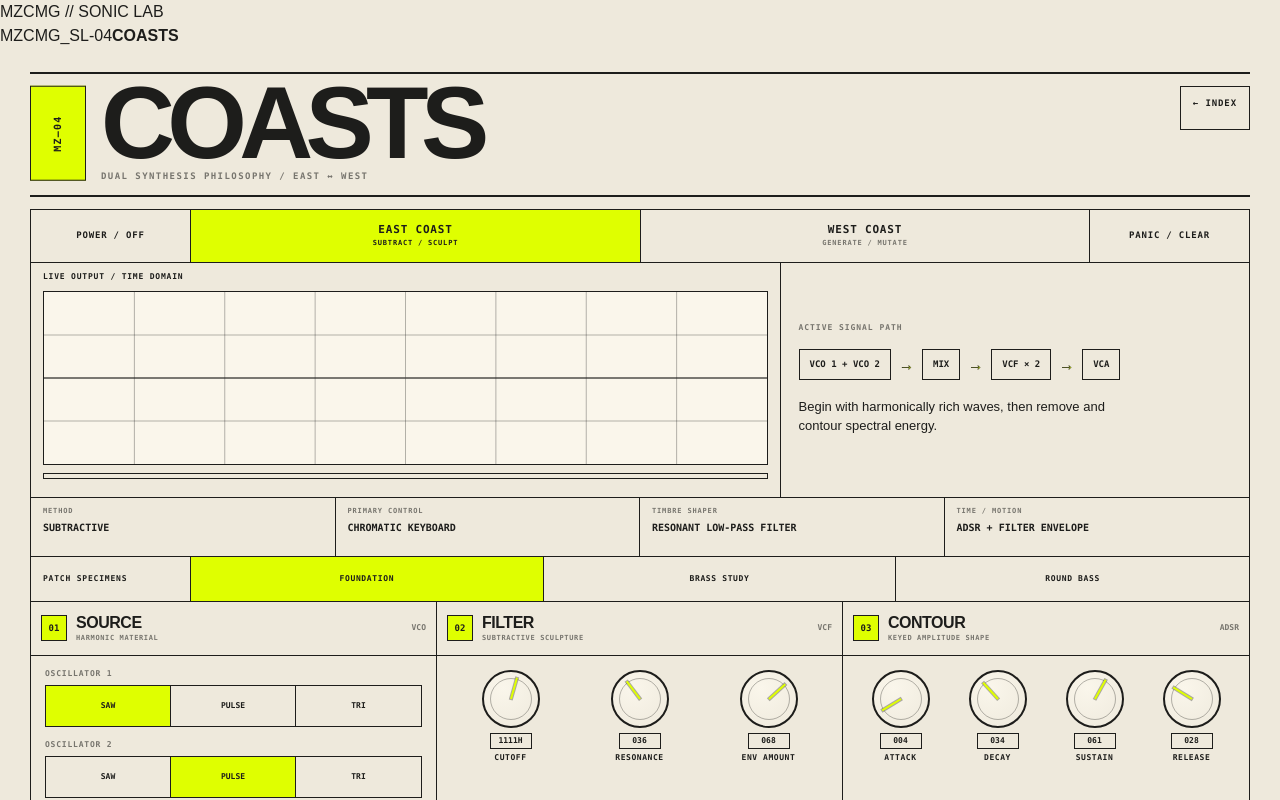
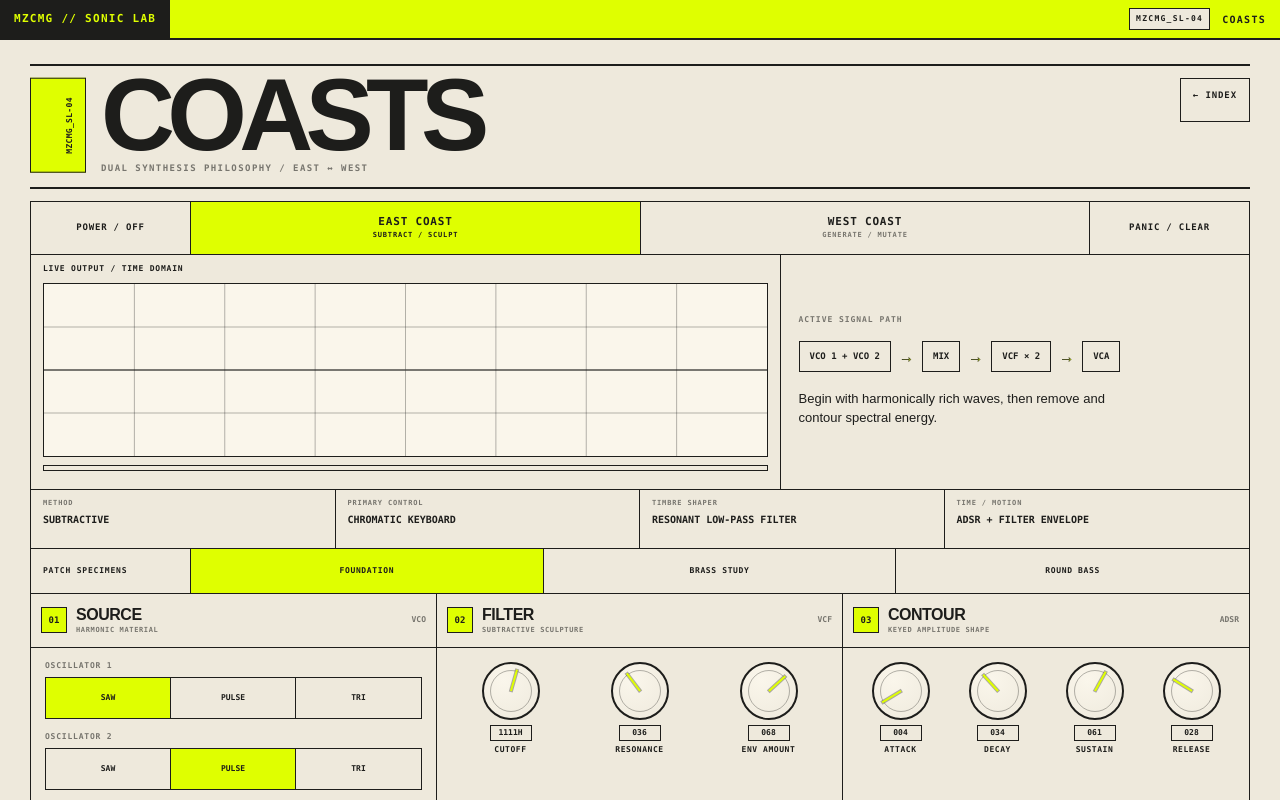
Before and after one commit to matchzimmerman/mz-audio-tools, a Next.js app: page /coasts in a window 1280 px wide. Shown: the top 800 px of the page. Built offline with nearby package versions, Linux system fonts and the light colour scheme.

Commit message:
add sticky Sonic Lab branding and unit labels

```diff
--- a/app/globals.css
+++ b/app/globals.css
@@ -24,6 +24,114 @@ button { border-radius: 0; cursor: pointer; }
 button:disabled { cursor: not-allowed; opacity: 0.36; }
 button:focus-visible, input:focus-visible, select:focus-visible { outline: 3px solid var(--acid); outline-offset: 2px; }
 
+/* Persistent capture header: compact enough not to steal workspace,
+   loud enough that every screen recording identifies the tool. */
+.sonic-lab-global-header {
+  position: sticky;
+  top: 0;
+  z-index: 9999;
+  min-height: 38px;
+  display: flex;
+  align-items: stretch;
+  justify-content: space-between;
+  gap: 12px;
+  border-bottom: 2px solid var(--ink);
+  background: var(--acid);
+  color: var(--ink);
+  font-family: var(--mono);
+  letter-spacing: .08em;
+}
+.sonic-lab-brand {
+  display: flex;
+  align-items: center;
+  padding: 9px 14px;
+  background: var(--ink);
+  color: var(--acid);
+  text-decoration: none;
+  font-size: 11px;
+  font-weight: 950;
+  white-space: nowrap;
+}
+.sonic-lab-current {
+  min-width: 0;
+  display: flex;
+  align-items: center;
+  justify-content: flex-end;
+  gap: 12px;
+  padding: 8px 14px;
+  font-size: 10px;
+  white-space: nowrap;
+  overflow: hidden;
+}
+.sonic-lab-current strong {
+  overflow: hidden;
+  text-overflow: ellipsis;
+}
+.sonic-lab-id {
+  border: 1px solid var(--ink);
+  background: var(--paper);
+  padding: 4px 6px;
+  font-size: 8px;
+  font-weight: 900;
+}
+
+/* Visually migrate legacy unit plates without rewriting every instrument's
+   large self-contained component. The persistent header above carries the
+   same canonical unit ID while scrolling. */
+.magpie .plate,
+.serial-app .plate,
+.erd .erd-plate,
+.coasts .co-plate,
+.fc-app .fc-plate,
+.ef-app .ef-plate {
+  font-size: 0 !important;
+}
+.magpie .plate::after { content: "MZCMG_SL-01"; }
+.serial-app .plate::after { content: "MZCMG_SL-02"; }
+.erd .erd-plate::after { content: "MZCMG_SL-03"; }
+.coasts .co-plate::after { content: "MZCMG_SL-04"; }
+.fc-app .fc-plate::after { content: "MZCMG_SL-07"; }
+.ef-app .ef-plate::after { content: "MZCMG_SL-08"; }
+.magpie .plate::after,
+.serial-app .plate::after,
+.erd .erd-plate::after,
+.coasts .co-plate::after,
+.fc-app .fc-plate::after,
+.ef-app .ef-plate::after {
+  font: 900 8px/1 var(--mono);
+  letter-spacing: .04em;
+}
+.ef-app .ef-brand {
+  font-size: 0 !important;
+}
+.ef-app .ef-brand::before {
+  content: "MZCMG // SONIC LAB";
+  display: block;
+  font: 900 8px/1.5 var(--mono);
+  letter-spacing: .08em;
+}
+.ef-app .ef-brand::after {
+  content: "MATCH ZIMMERMAN CREATIVE MEDIA GROUP";
+  display: block;
+  font: 800 7px/1.5 var(--mono);
+  letter-spacing: .06em;
+}
+
+.sonic-static-frame {
+  display: block;
+  width: 100%;
+  height: calc(100svh - 40px);
+  border: 0;
+  background: #050505;
+}
+
+@media (max-width: 620px) {
+  .sonic-lab-global-header { gap: 4px; }
+  .sonic-lab-brand { padding: 9px 10px; font-size: 9px; }
+  .sonic-lab-current { gap: 6px; padding: 7px 9px; font-size: 8px; }
+  .sonic-lab-id { font-size: 7px; padding: 3px 4px; }
+}
+
 @media (prefers-reduced-motion: reduce) {
   *, *::before, *::after { scroll-behavior: auto !important; transition-duration: 0.01ms !important; animation-duration: 0.01ms !important; }
 }
```
